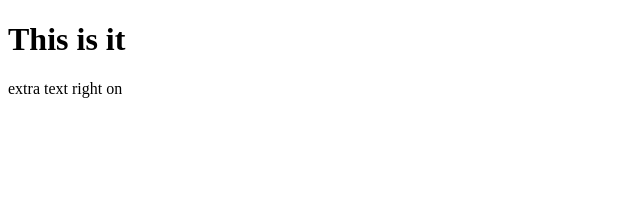
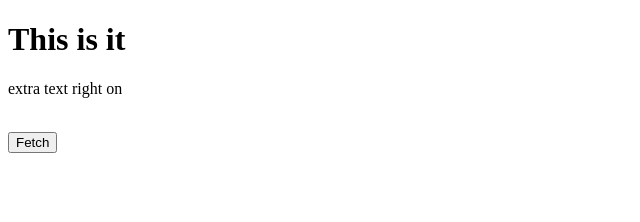
Before and after one commit to dedalusmax/react-typescript, a React (Create React App) app: page / in a window 1280 px wide. Shown: the top 222 px of the page, without its empty margins (0-640 px from the left). Built offline with nearby package versions, Linux system fonts and the light colour scheme; the HTML template or start-up script is replaced by a standard one.

Commit message:
type annotation

```diff
--- a/src/App.tsx
+++ b/src/App.tsx
@@ -1,15 +1,44 @@
-import React from 'react';
+import React, { useState } from 'react';
 
 interface AppProps {
   headerText: string;
   extraText?: string;
 }
 
+interface User {
+  name: string,
+  age: number,
+  country: string,
+  address: {
+    street: string,
+    number: number,
+    zip: string
+  },
+  admin: boolean
+}
+
 export default function App({headerText, extraText = 'default text'} : AppProps) {
+  const [user, setUser] = useState<User | null>(null);
+
+  const fetchUser = () => setUser({
+    name: 'Ratko',
+    age: 46,
+    country: 'Croatia',
+    address: {
+      street: 'Main st.',
+      number: 22,
+      zip: '22323'
+    },
+    admin: false
+  });
+
   return (
     <>
       <h1>{headerText}</h1>
       <p>{extraText}</p>
+      <br />
+      <button onClick={fetchUser}>Fetch</button>
+      {user && <p>Welcome {user.name}</p>}
     </>
   );
 }
```
